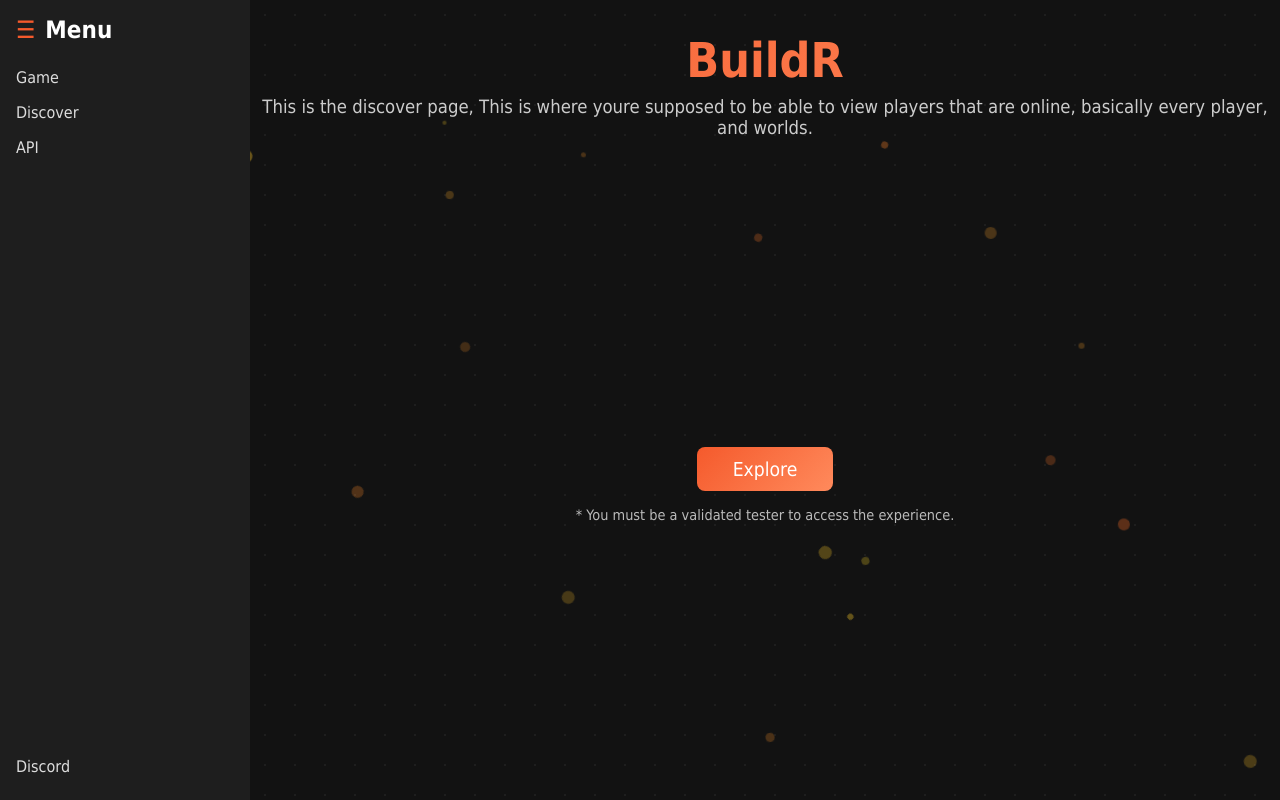
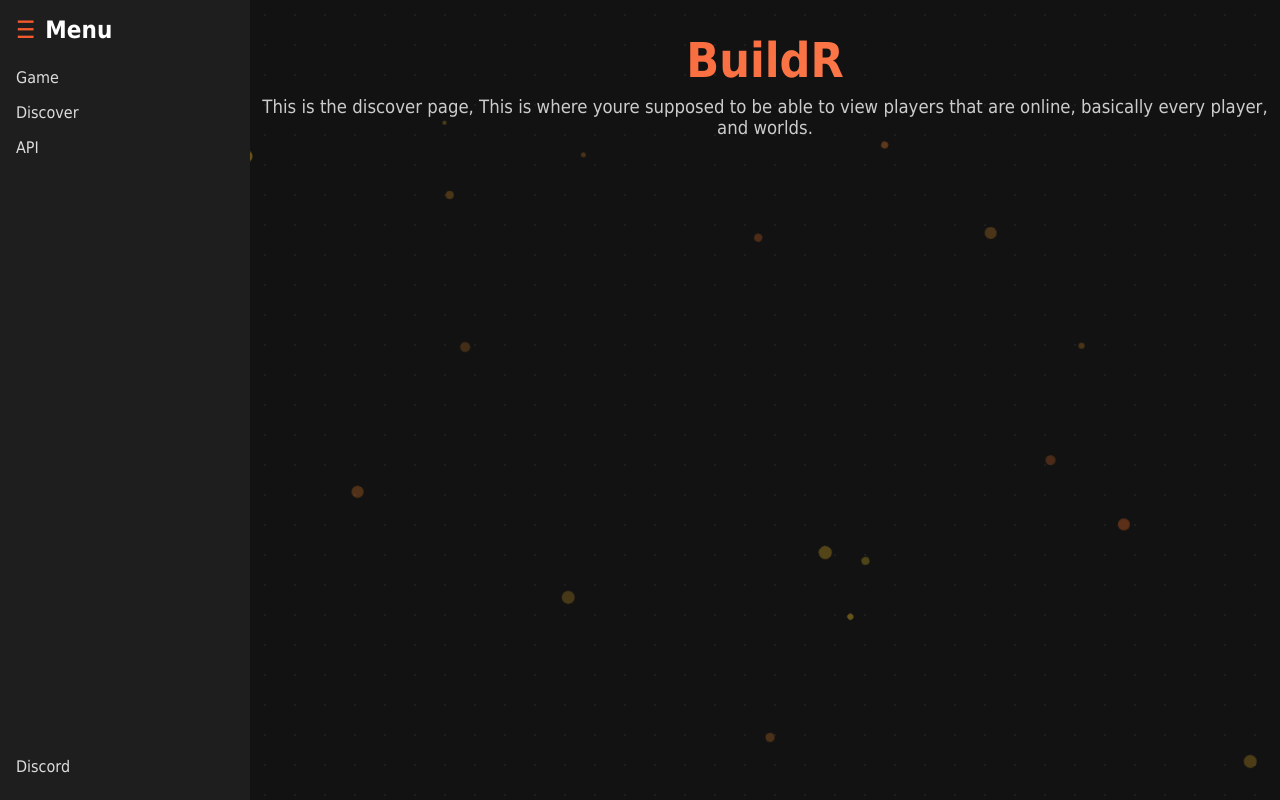
Before and after one commit to scratch-web/buildr-site, a plain HTML site: page discover/index.html in a window 1280 px wide. Drawn offline with Linux system fonts and the light colour scheme.

Commit message:
Update index.html

```diff
--- a/discover/index.html
+++ b/discover/index.html
@@ -54,11 +54,6 @@ h1{font-size:3rem;margin-bottom:0.5rem;background:linear-gradient(135deg,#f55a2c
     <p class="tagline">This is the discover page, This is where youre supposed to be able to view players that are online, basically every player, and worlds.</p>
   </div>
 
-  <div class="center-content">
-    <button class="explore-btn" onclick="window.location.href='https://www.roblox.com/games/78696643389124/'">Explore</button>
-    <p class="footnote">* You must be a validated tester to access the experience.</p>
-  </div>
-</div>
 
 <script>
 const sidebar=document.getElementById('sidebar');
```
